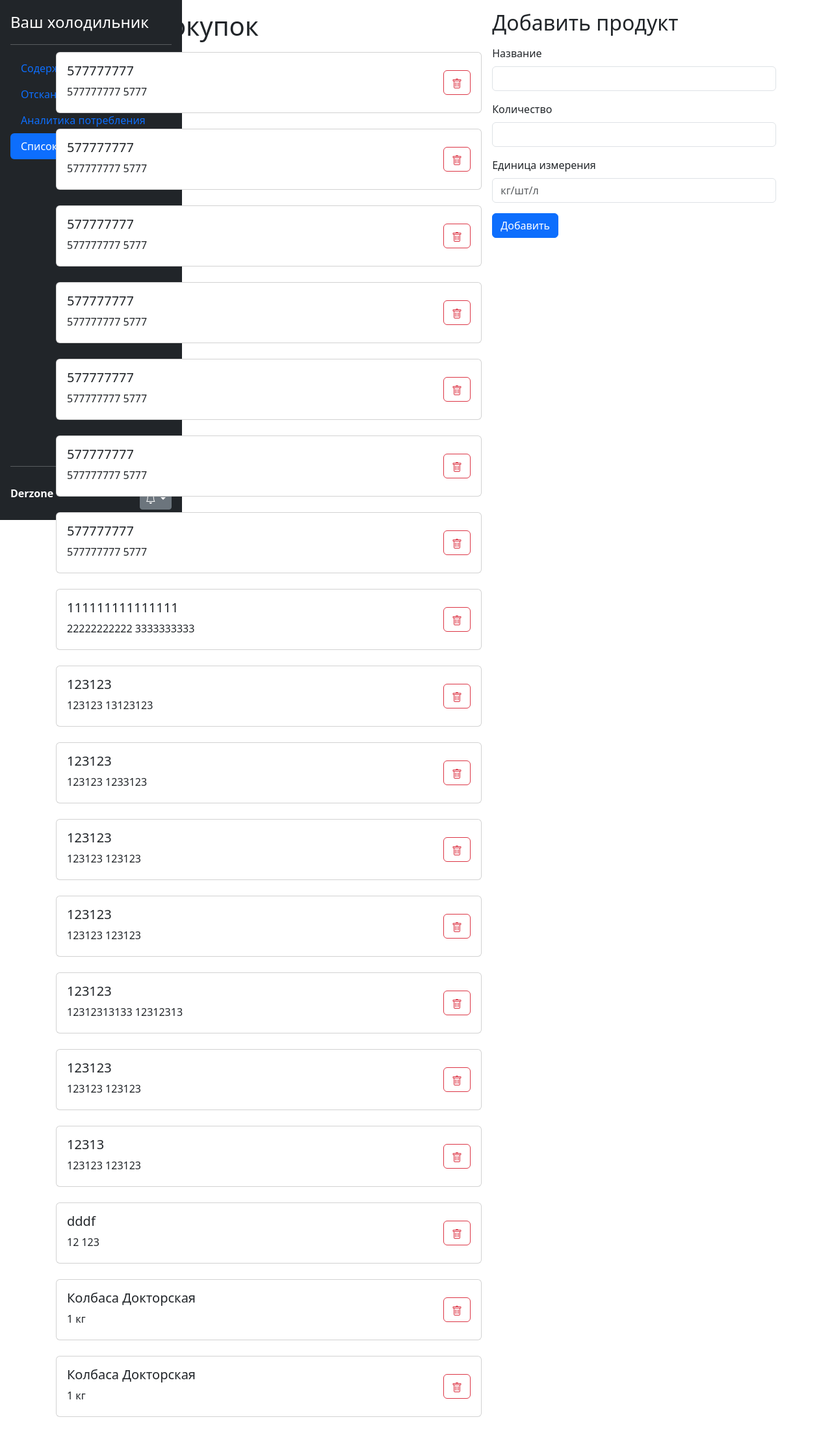
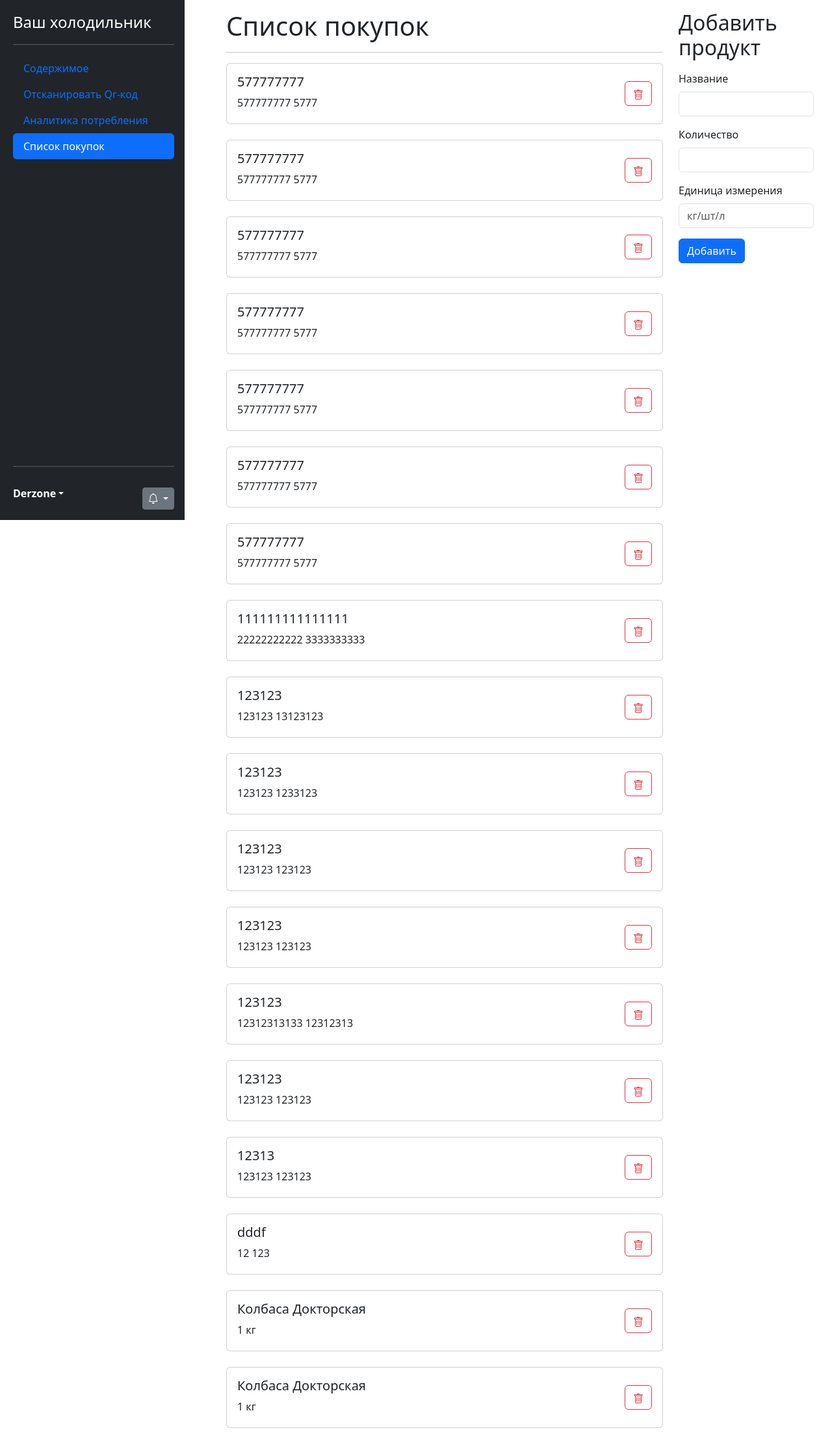
Before and after one commit to Zoneeder/Qr_Smart_Fridge, a Flask app: page /shopping_list in a window 1280 px wide. Shown: the whole page at 65% size. Before the commit the page ends 2180 px from the top, so only its background shows below. Run offline with Flask 3, Linux system fonts and the light colour scheme; a user stored in the database is signed in; data comes from the database, SQL or seed files in the repository.

Commit message:
Исправлена сетка(глобально)

```diff
--- a/static/css/styles.css
+++ b/static/css/styles.css
@@ -5,16 +5,7 @@
   margin-right: 100px;
 }
 
-main {
-  display: flex;
-  flex-wrap: nowrap;
-  height: 100vh;
-  height: -webkit-fill-available;
-  max-height: 100vh;
-}
-
 .sidebar {
-  position: fixed;
   top: 0;
   bottom: 0;
   left: 0;
@@ -27,5 +18,4 @@ main {
 
 body {
   min-height: 100vh;
-  min-height: -webkit-fill-available;
 }
--- a/templates/base.html
+++ b/templates/base.html
@@ -11,9 +11,15 @@
 </head>
 <body>
 
-  <main>
-    {% include 'navbar.html' %}
-    {% block content %}{% endblock %}
+  <main class="container-fluid">
+    <div class="row">
+      <div class="col-1 px-1 bg-dark position-fixed">
+        {% include 'navbar.html' %}
+      </div>
+      <div class="col-9 offset-3">
+        {% block content %}{% endblock %}
+      </div>
+    </div>
   </main>
 
   <script src="https://cdn.jsdelivr.net/npm/bootstrap@5.3.3/dist/js/bootstrap.bundle.min.js"></script>
--- a/templates/index.html
+++ b/templates/index.html
@@ -2,8 +2,8 @@
 {% extends 'base.html' %}
 
 {% block content %}
-  <div class="container p-3">
   <h1>Продукты в холодильнике</h1>
+  <hr>
   <div class="row">
     {% for product in products %}
       <div class="col-md-12">
@@ -47,5 +47,4 @@
       </div>
     {% endfor %}
   </div>
-  </div>
 {% endblock %}
--- a/templates/navbar.html
+++ b/templates/navbar.html
@@ -1,4 +1,4 @@
-<div class="d-flex flex-column flex-shrink-0 p-3 text-white bg-dark sidebar">
+<div class="d-flex flex-column flex-shrink-0 p-3 text-white bg-dark sidebar vh-100">
   <a href="/" class="d-flex align-items-center mb-3 mb-md-0 me-md-auto text-white text-decoration-none">
     <span class="fs-4">Ваш холодильник</span>
   </a>
--- a/templates/shopping_list.html
+++ b/templates/shopping_list.html
@@ -1,10 +1,11 @@
 {% extends "base.html" %}
 
 {% block content %}
-<div class="container p-3">
-  <div class="d-flex">
-    <div class="w-75 me-3">
+<div class="container-fluid p-3">
+  <div class="row">
+    <div class="col-9">
       <h1 class="mb-3">Список покупок</h1>
+      <hr>
       <div class="row">
         {% for shopping_product in shopping_list %}
           <div class="col-md-12">
@@ -33,7 +34,7 @@
       </div>
     </div>
 
-    <div class="w-50">
+    <div class="col-3">
       <h2 class="mb-3">Добавить продукт</h2>
       <form method="POST" action="/shopping_list">
         <div class="mb-3">
```
Also changed, not shown: app.py (+0 -29 lines), templates/add_product.html (deleted, +0 -98 lines). Lines whose indentation alone changed are shown as unchanged.
